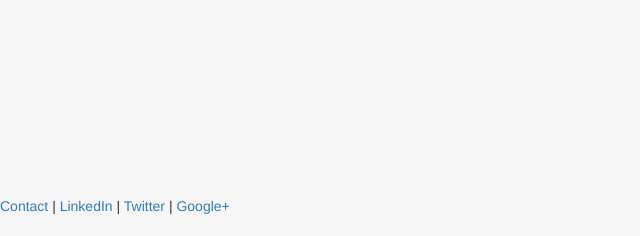
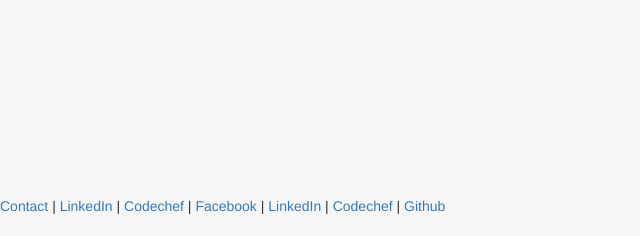
Before and after one commit to sparshk/mysite, a Django app: page /blog/1 in a window 1280 px wide. Shown: the part 564-800 px from the top of the page, without its empty margins (0-640 px from the left). Run offline with Django 3.2, Linux system fonts and the light colour scheme; data comes from the database, SQL or seed files in the repository; some libraries are stand-ins or nearby versions.

Commit message:
personal details added

```diff
--- a/personal/templates/personal/header.html
+++ b/personal/templates/personal/header.html
@@ -65,7 +65,7 @@
     <div class="container-fluid">
         <div class="row">
             <div class="col">
-                <p><a href="#" target="blank">Contact</a> | <a href="#" target="blank">LinkedIn</a> | <a href="#" target="blank">Twitter</a> | <a href="#" target="blank">Google+</a></p>
+                <p><a href="/contact/" target="blank">Contact</a> | <a href="https://www.linkedin.com/in/sparsh-kedia-616821150/" target="blank">LinkedIn</a> | <a href="https://www.codechef.com/users/sparshkedia" target="blank">Codechef</a> | <a href="https://www.facebook.com/sparsh.kedia" target="blank">Facebook</a> | <a href="https://www.linkedin.com/in/sparsh-kedia-616821150/" target="blank">LinkedIn</a> | <a href="https://www.codechef.com/users/sparshkedia" target="blank">Codechef</a> | <a href="https://www.github.com/sparshk" target="blank">Github</a></p>
             </div>
         </div>
     </div>
```
